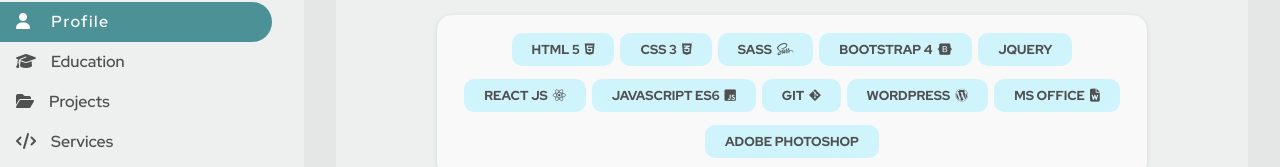
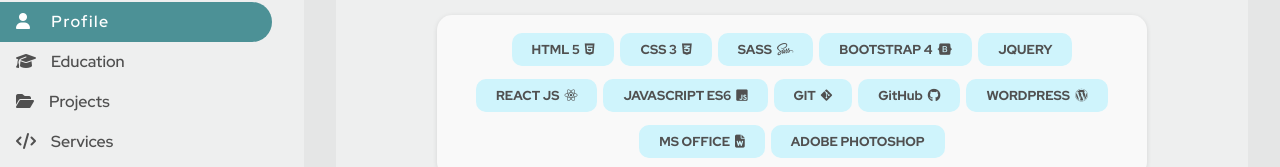
Before and after one commit to mdzarakkhan/React-Portfolio-Website-by-Md-Zarak-Khan-mdzarakkhan.me-, a React (Create React App) app: page / in a window 1280 px wide. Shown: the part 376-543 px from the top of the page. Built offline with nearby package versions, Linux system fonts and the light colour scheme.

Commit message:
changed site title & Added one more skill

```diff
--- a/public/index.html
+++ b/public/index.html
@@ -6,7 +6,7 @@
   <meta name="viewport" content="width=device-width, initial-scale=1" />
 
   <!-- website title & tagline -->
-  <title>Md Zarak Khan | Web Designer/Developer</title>
+  <title>Web Design Services by Freelance Website Designer | Md Zarak Khan</title>
   <link rel="apple-touch-icon" href="%PUBLIC_URL%/logo192.png" />
 
 
@@ -16,7 +16,7 @@
 
   <!-- keywords -->
   <meta name="keywords"
-    content="web designer, Web development, Online presence, Expert services, Transform ideas, Stunning websites, Md Zarak Khan, Web design, Website creation, Digital presence, Professional web development, web designer in mardan, web designer near me, mdzarakkhan" />
+    content="web designer, Web Design Services by Freelance Website Designer, Md Zarak Khan, Web development, Online presence, Expert services, Transform ideas, Stunning websites, Md Zarak Khan, Web design, Website creation, Digital presence, Professional web development, web designer in mardan, web designer near me, mdzarakkhan" />
 
   <!-- bootstrap css -->
   <link href="https://cdn.jsdelivr.net/npm/bootstrap@5.1.3/dist/css/bootstrap.min.css" rel="stylesheet"
--- a/src/Pages/Home/Home.jsx
+++ b/src/Pages/Home/Home.jsx
@@ -209,6 +209,9 @@
                                 <div className="badge primary-button">GIT
                                     <i className="fa-brands fa-git-alt"></i>
                                 </div>
+                                <div className="badge primary-button">GitHub
+                                    <i className="fa-brands fa-github"></i>
+                                </div>
                                 <div className="badge primary-button">WORDPRESS
                                     <i class="fa-brands fa-wordpress"></i>
                                 </div>
```
